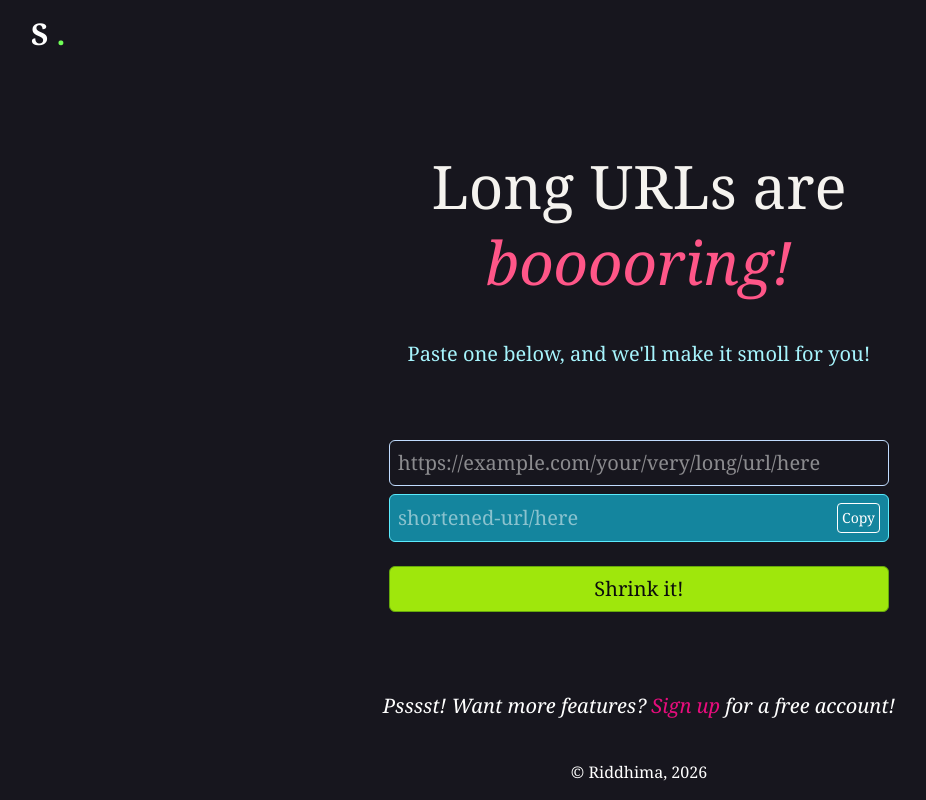
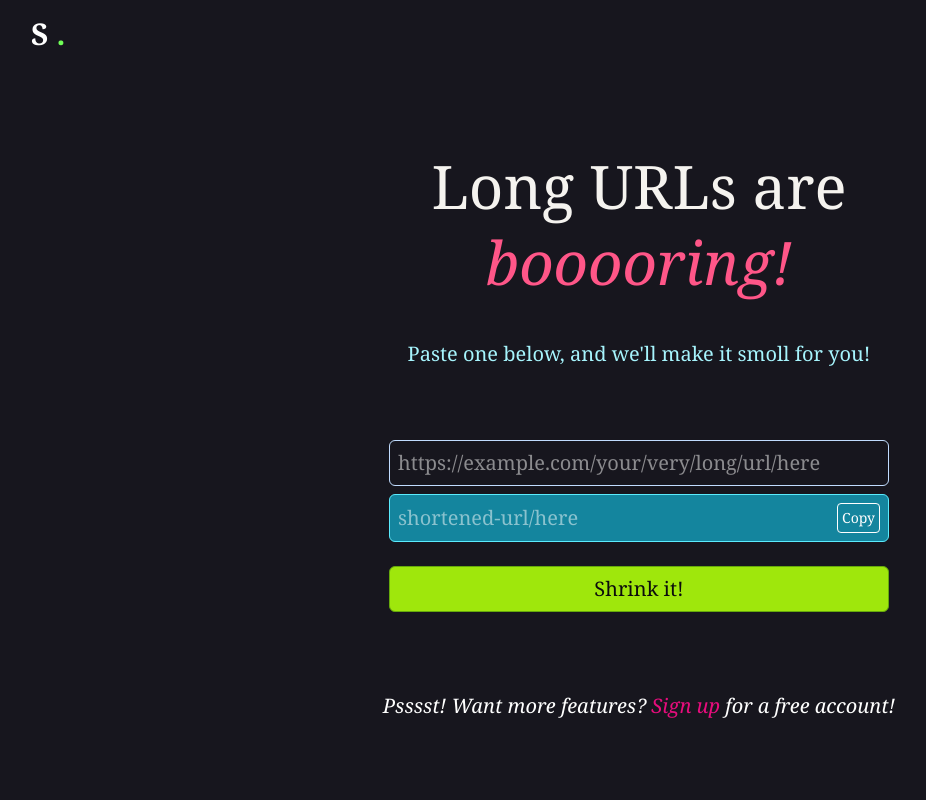
Before and after one commit to riddhima2b/smollink, a React (Vite) app in the folder frontend/: page / in a window 1280 px wide. Shown: the whole page, without its empty margins (1-927 px from the left). Built offline with nearby package versions, Linux system fonts and the light colour scheme.

Commit message:
footer removed

```diff
--- a/frontend/src/pages/Dashboard.jsx
+++ b/frontend/src/pages/Dashboard.jsx
@@ -115,7 +115,6 @@ const DashboardPage = () => {
 
 
             </main>
-            <footer className="absolute bottom-0 w-full text-center py-4 text-white"><a href="https://github.com/riddhima2b" target="_blank" rel="noopener noreferrer" >© Riddhima, 2026</a></footer>
             <Toast message={toast} onClose={() => setToast(null)} />
 
         </div>
--- a/frontend/src/pages/LandingPage.jsx
+++ b/frontend/src/pages/LandingPage.jsx
@@ -67,8 +67,6 @@ const LandingPage = () => {
                     </p>
 
                 </div>
-                <footer className="absolute bottom-0 w-full text-center py-4 text-white"><a href="https://github.com/riddhima2b" target="_blank" rel="noopener noreferrer" >© Riddhima, 2026</a></footer>
-
             </div>
         </>
     )
```
